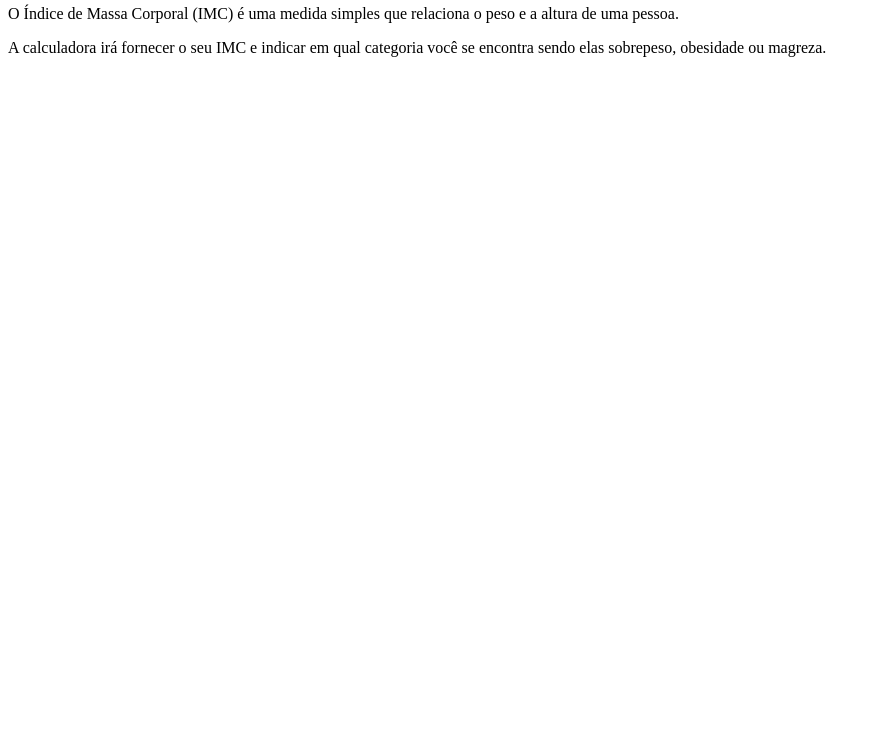
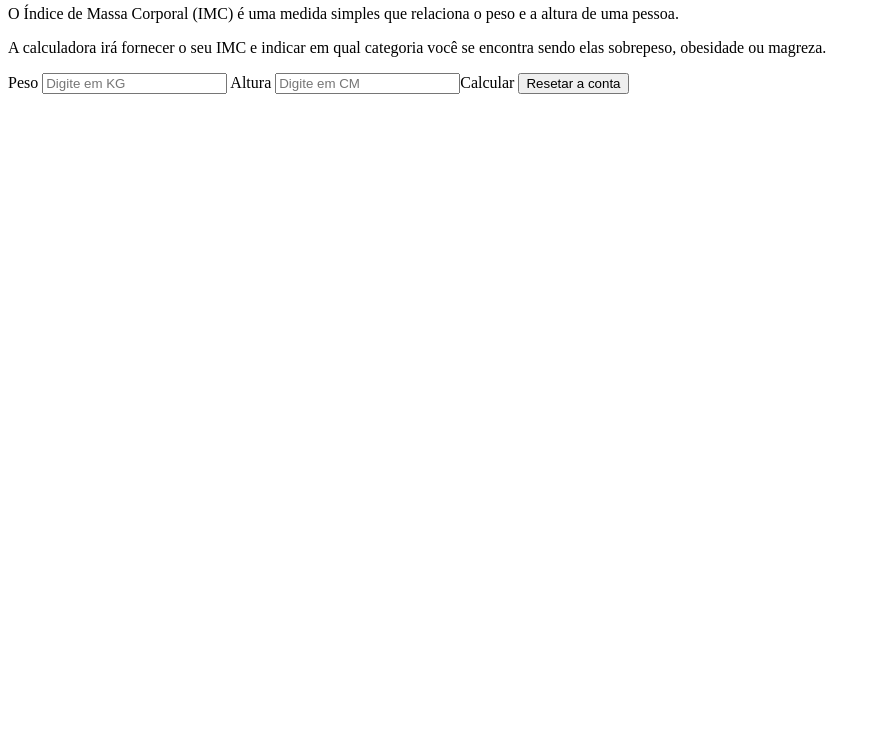
Before and after one commit to ANAMONTEIROMISQUITA/calculadora_de_imc, a plain HTML site: page index.html in a window 1280 px wide. Shown: the part 62-800 px from the top of the page, without its empty margins (0-881 px from the left). Drawn offline with Linux system fonts and the light colour scheme.

Commit message:
update index

```diff
--- a/index.html
+++ b/index.html
@@ -14,6 +14,16 @@
                 <p>A calculadora irá fornecer o seu IMC e indicar em qual categoria você se
                    encontra sendo elas sobrepeso, obesidade ou magreza.</p>
             </div>
+            <form class="form" id="form">
+                <label for="altura">Peso</label>
+                <input type="number" id="peso" placeholder="Digite em KG">
+
+                <label for="peso">Altura</label>
+                <input type="number" id="altura" placeholder="Digite em CM"
+
+                <button type="submit">Calcular</button>
+                <button type="reset">Resetar a conta</button>
+            </form>
         </section>
     </body>
 </html>
```
